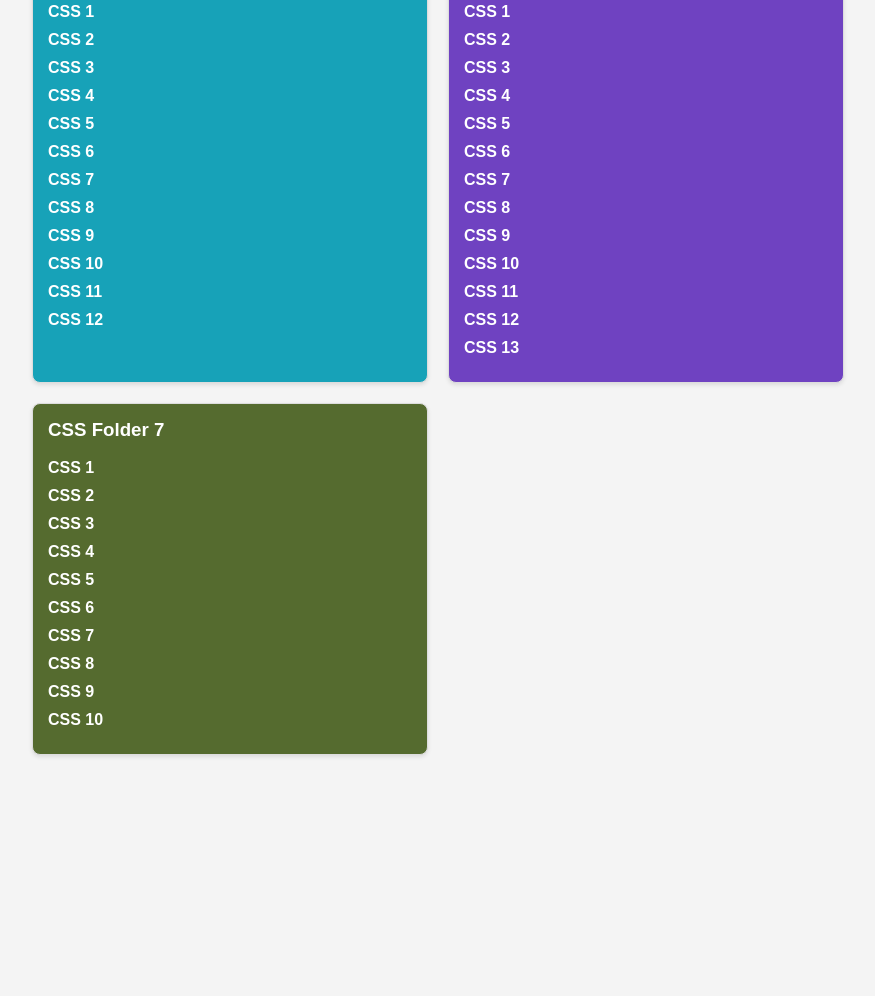
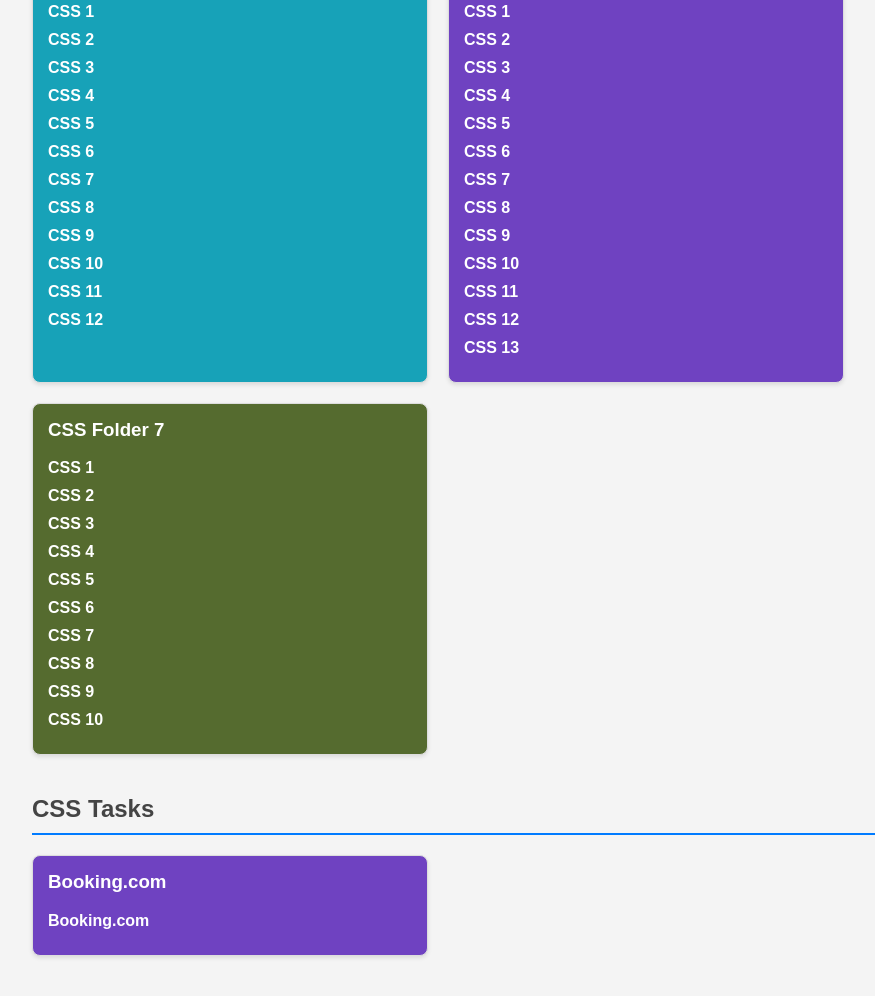
Before and after one commit to mohammed-n-jumaa/Solve-Html-Css-task, a plain HTML site: page index.html in a window 1280 px wide. Shown: the part 2456-3452 px from the top of the page, without its empty margins (32-907 px from the left). Before the commit the page ends 3271 px from the top, so only its background shows below. Drawn offline with Linux system fonts and the light colour scheme.

Commit message:
pushing booking.com folder

```diff
--- a/index.html
+++ b/index.html
@@ -210,6 +210,17 @@
                     </div>
                 </div>
             </div>
+            <div class="section">
+                <h2>CSS Tasks</h2>
+                <div class="card-container">
+                    <div class="card card-6">
+                        <h3>Booking.com</h3>
+                        <ul>
+                            <li><a href="./booking/booking.html">Booking.com</a></li>
+                            </ul>
+                        </div>
+                    </div>
+                </div>
         </div>
     </body>
     </html>
```
